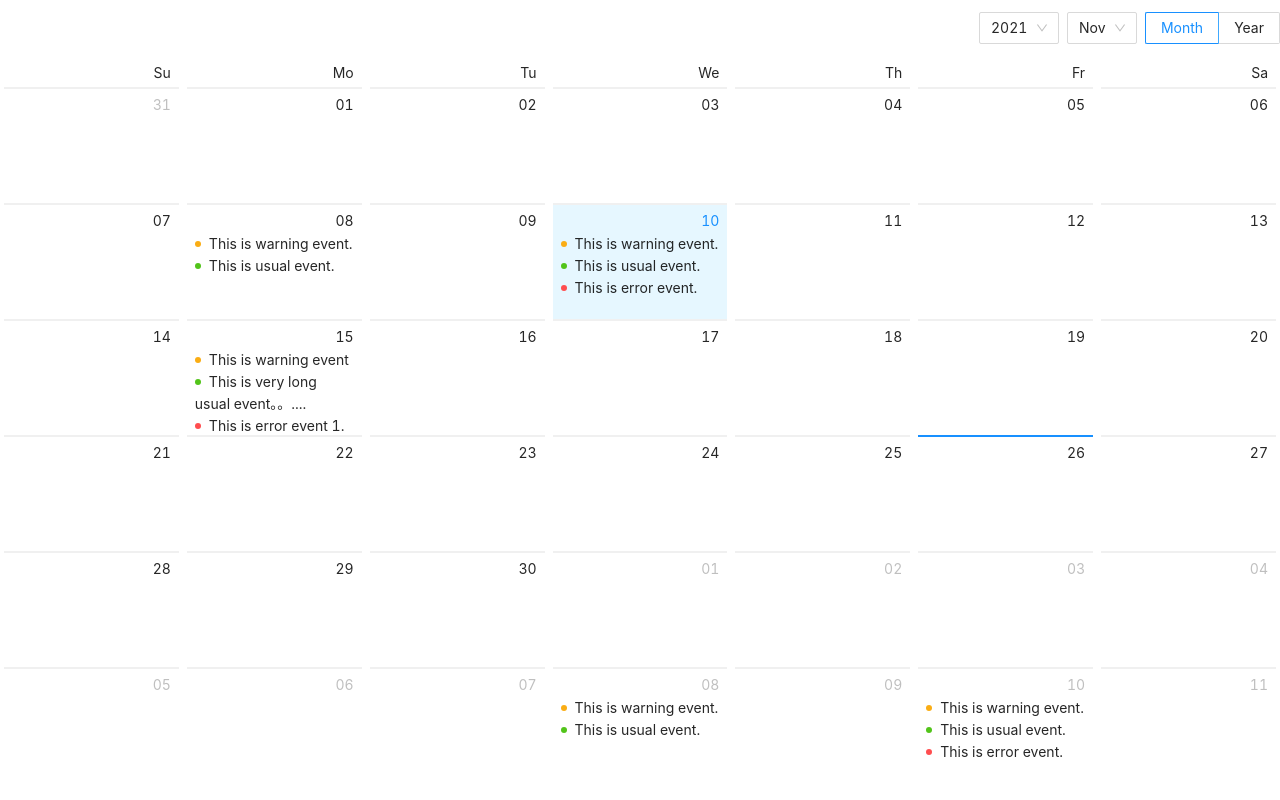
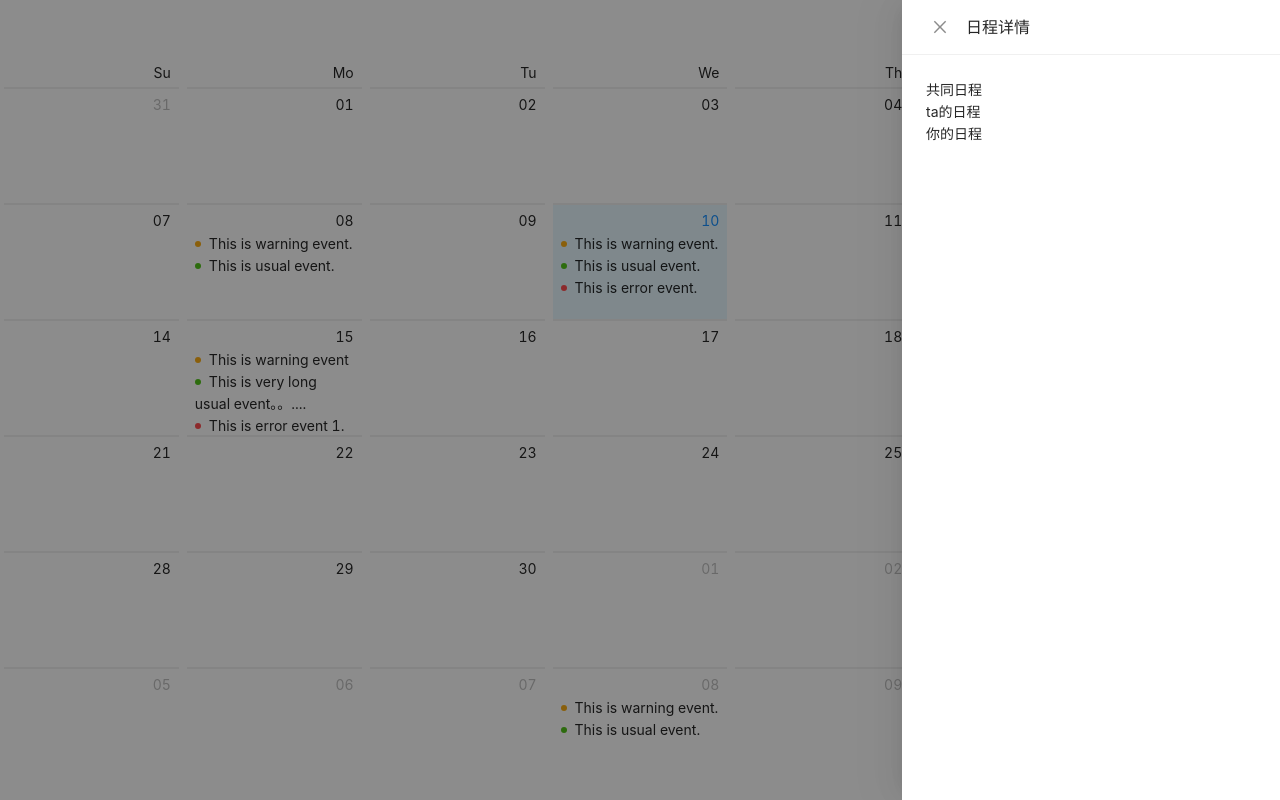
Before and after one commit to ByteLuv/ByteLuv-Web, a React app in the folder my-app/: page /schedule in a window 1280 px wide. Both pictures are taken after a click on the element 639 px from the left and 261 px from the top of the page. Built offline with nearby package versions, Linux system fonts and the light colour scheme.

Commit message:
feat: 日程中采用drawer展示详情

```diff
--- a/my-app/src/client/pages/Edit.tsx
+++ b/my-app/src/client/pages/Edit.tsx
@@ -7,6 +7,11 @@ const EditPageContainer = styled.div`
   height: 100%;
   width: 100%;
 `;
+
+const BackToPostBox = styled.div`
+
+`
+
 export const EditPage: React.FC = () => {
   return (
       <Studio
@@ -18,5 +23,6 @@ export const EditPage: React.FC = () => {
           data: { elements: [] },
         }}
       ></Studio>
+
   );
 };
--- a/my-app/src/client/pages/Schedule.tsx
+++ b/my-app/src/client/pages/Schedule.tsx
@@ -1,6 +1,9 @@
 import styled from "styled-components";
 import moment from "moment";
-import { Badge, Calendar, Popover } from "antd";
+import { Badge, Calendar, Drawer } from "antd";
+import { DeleteTwoTone, EditTwoTone } from "@ant-design/icons";
+import { useState } from "react";
+import { validate } from "@babel/types";
 
 type ScheduleItemStatusType =
   | "warning"
@@ -21,7 +24,71 @@ const SchedulePageContainer = styled.div`
 
 const ScheduleContainer = styled.div``;
 
+const ScheduleDetailItemContainer = styled.div`
+  display: flex;
+  justify-content: space-between;
+`;
+
+const ScheduleDetailButton = styled.div`
+  min-width: 36px;
+  display: flex;
+  justify-content: space-between;
+  align-items: center;
+  height: 24px;
+`;
+
+const ScheduleDetailList: React.FC<{ list: ScheduleItem[] }> = ({ list }) => (
+  <>
+    {list.map((item) => (
+      <ScheduleDetailItemContainer>
+        <div>{item.content}</div>
+        <ScheduleDetailButton>
+          <EditTwoTone />
+          <DeleteTwoTone />
+        </ScheduleDetailButton>
+      </ScheduleDetailItemContainer>
+    ))}
+  </>
+);
+
+const DrawerItemContainer = styled.div`
+  display: flex;
+  flex-direction: column;
+`;
+
+const DrawerItemTitle = styled.div``;
+
+const DrawerItemContent = styled.div`
+  display: flex;
+  flex-direction: column;
+`;
+
+const DrawerItem: React.FC<{ list: ScheduleItem[]; title: string }> = ({
+  list,
+  title,
+}) => {
+  return (
+    <DrawerItemContainer>
+      <DrawerItemTitle>{title}</DrawerItemTitle>
+      <DrawerItemContent>
+        {list.map((item) => {
+          return <span>我爱小黄</span>;
+        })}
+      </DrawerItemContent>
+    </DrawerItemContainer>
+  );
+};
+
 const Schedule: React.FC = () => {
+  const [visible, setVisible] = useState(false);
+  const [currentList, setCurrentList] = useState([]);
+
+  const DrawerTypeMap = [
+    { title: "共同日程", list: [] },
+    { title: "ta的日程", list: [] },
+    { title: "你的日程", list: [] },
+  ];
+
   function getListData(val: moment.Moment) {
     let listData: ScheduleItem[] = [];
     switch (val.date()) {
@@ -55,26 +122,16 @@ const Schedule: React.FC = () => {
 
   function dateCellRender(val: moment.Moment) {
     const listData = getListData(val);
-    const tabList = [
-      {
-        key: "tab1",
-        tab: "你的日程",
-      },
-      {
-        key: "tab2",
-        tab: "Ta的日程",
-      },
-      {
-        key: "tab3",
-        tab: "共同日程",
-      },
-    ];
 
-    return listData.map((item: ScheduleItem) => (
+    return (
+      <div onClick={() => setVisible(true)}>
+        {listData.map((item: ScheduleItem) => (
           <div key={item.content}>
             <Badge status={item.type} text={item.content} />
           </div>
-    ));
+        ))}
+      </div>
+    );
   }
 
   function getMonthData(val: moment.Moment) {
@@ -93,10 +150,22 @@ const Schedule: React.FC = () => {
     ) : null;
   }
   return (
+    <>
       <Calendar
         dateCellRender={dateCellRender}
         monthCellRender={monthCellRender}
       ></Calendar>
+      <Drawer
+        onClose={() => setVisible(false)}
+        title="日程详情"
+        visible={visible}
+        placement="right"
+      >
+        {DrawerTypeMap.map((item) => (
+          <DrawerItem title={item.title} list={[]} />
+        ))}
+      </Drawer>
+    </>
   );
 };
 
@@ -104,7 +173,7 @@ export const SchedulePage: React.FC = () => {
   return (
     <SchedulePageContainer>
       <ScheduleContainer>
-        <Schedule></Schedule>
+        <Schedule />
       </ScheduleContainer>
     </SchedulePageContainer>
   );
```
Also changed, not shown: 1 other file (tests, documents, lock files or other folders). Lines whose indentation alone changed are shown as unchanged.
